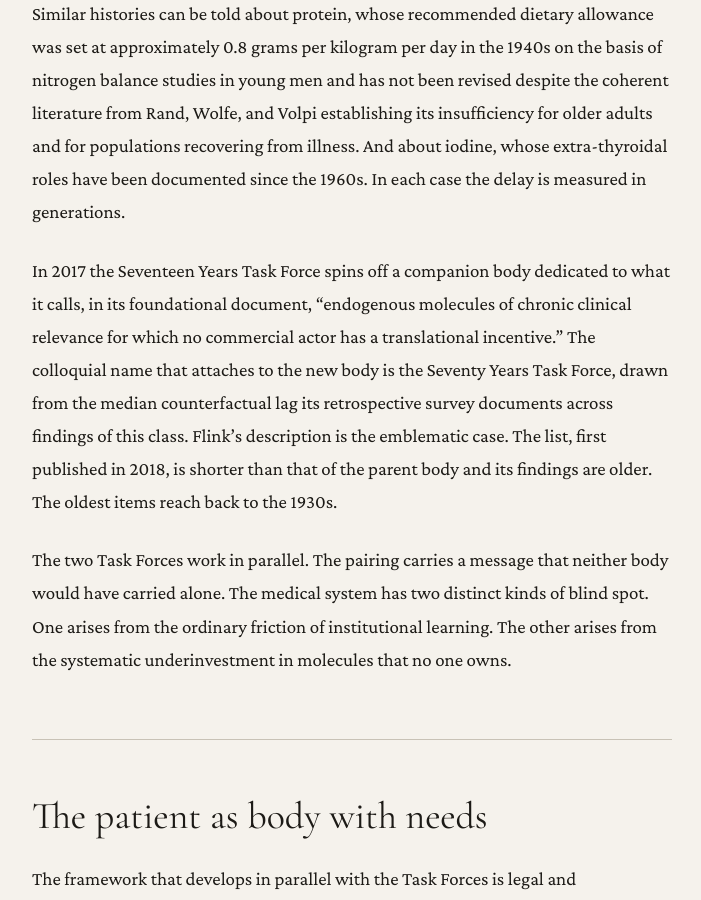
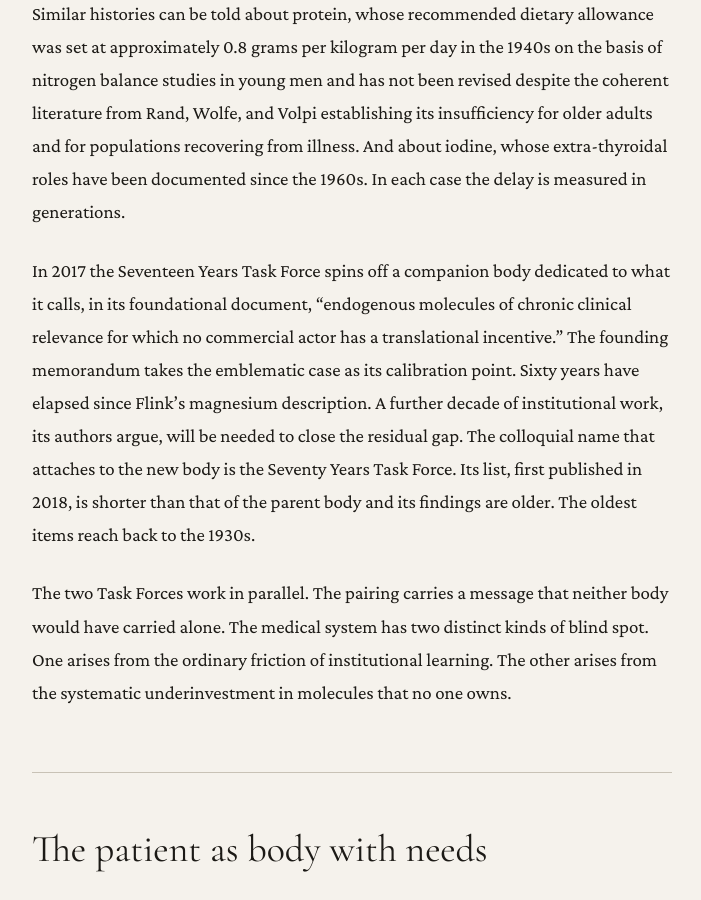
Before and after one commit to PerigGouanvic/physiological-rights, a Jekyll site: the page built from _editorials/the-seventeen-years-task-force.md, in a window 1280 px wide and 900 px high, scrolled down 11537 px. Shown: the whole window, without its empty margins (122-823 px from the left). Built offline with Jekyll 4.4.1, drawn with Linux system fonts in a browser that asks for light colours.

Commit message:
edit(perspective): Seventy = sixty elapsed + ten projected, quiet 2026 wink
Rework the naming rationale: the founders in 2017 take Flink 1956 as their
calibration point (sixty years elapsed) and set themselves a ten-year
horizon to close the residual gap. Sixty plus ten equals seventy, and the
horizon lands in 2026, the year the reader is reading in. The wink is
arithmetic and unstated.

Co-Authored-By: Claude Opus 4.7 <noreply@anthropic.com>

```diff
--- a/_editorials/the-seventeen-years-task-force.md
+++ b/_editorials/the-seventeen-years-task-force.md
@@ -123,7 +123,7 @@ In 1956, E. B. Flink published in the *Journal of the American Medical Associati
 
 Similar histories can be told about protein, whose recommended dietary allowance was set at approximately 0.8 grams per kilogram per day in the 1940s on the basis of nitrogen balance studies in young men and has not been revised despite the coherent literature from Rand, Wolfe, and Volpi establishing its insufficiency for older adults and for populations recovering from illness. And about iodine, whose extra-thyroidal roles have been documented since the 1960s. In each case the delay is measured in generations.
 
-In 2017 the Seventeen Years Task Force spins off a companion body dedicated to what it calls, in its foundational document, "endogenous molecules of chronic clinical relevance for which no commercial actor has a translational incentive." The colloquial name that attaches to the new body is the Seventy Years Task Force, drawn from the median counterfactual lag its retrospective survey documents across findings of this class. Flink's description is the emblematic case. The list, first published in 2018, is shorter than that of the parent body and its findings are older. The oldest items reach back to the 1930s.
+In 2017 the Seventeen Years Task Force spins off a companion body dedicated to what it calls, in its foundational document, "endogenous molecules of chronic clinical relevance for which no commercial actor has a translational incentive." The founding memorandum takes the emblematic case as its calibration point. Sixty years have elapsed since Flink's magnesium description. A further decade of institutional work, its authors argue, will be needed to close the residual gap. The colloquial name that attaches to the new body is the Seventy Years Task Force. Its list, first published in 2018, is shorter than that of the parent body and its findings are older. The oldest items reach back to the 1930s.
 
 The two Task Forces work in parallel. The pairing carries a message that neither body would have carried alone. The medical system has two distinct kinds of blind spot. One arises from the ordinary friction of institutional learning. The other arises from the systematic underinvestment in molecules that no one owns.
 
```
